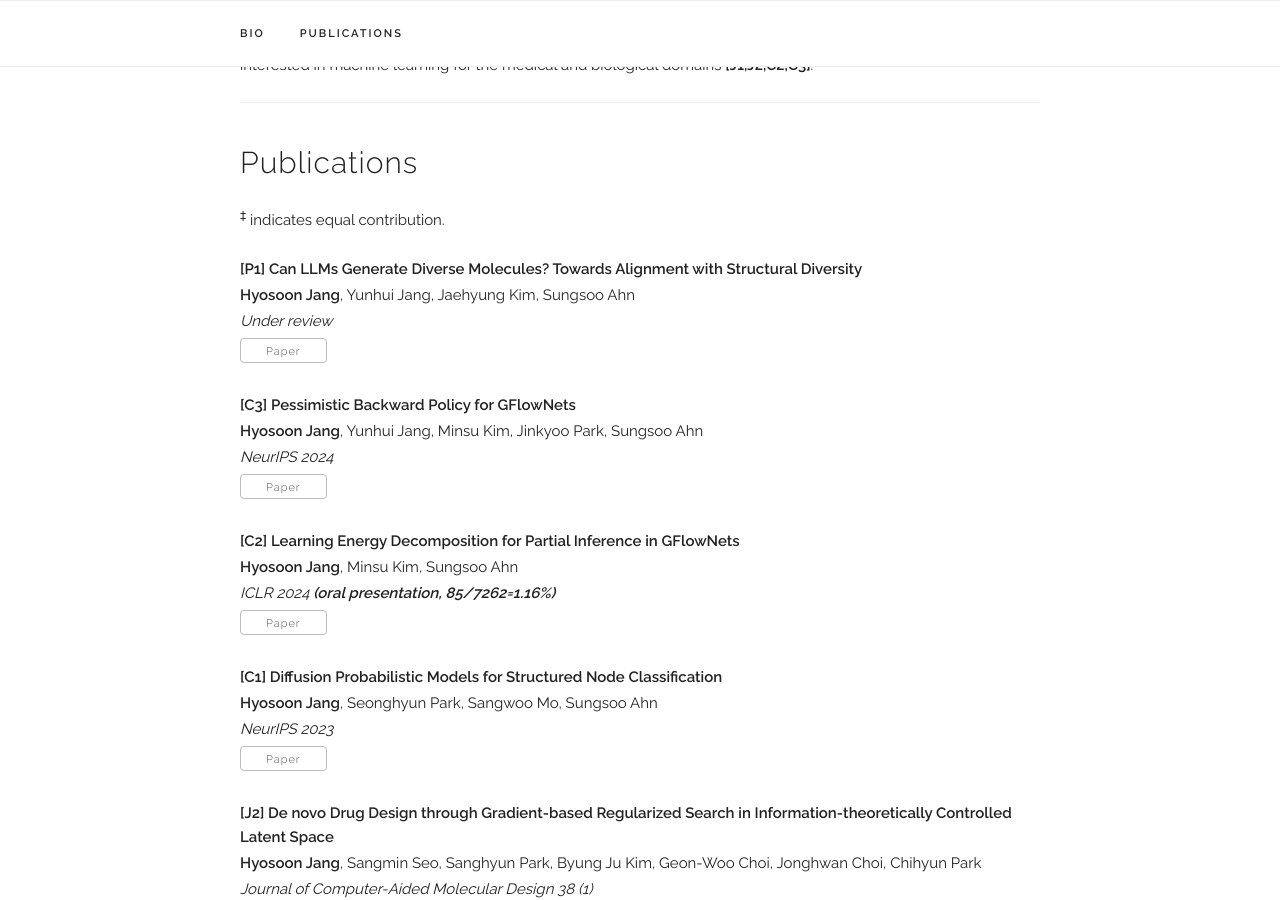
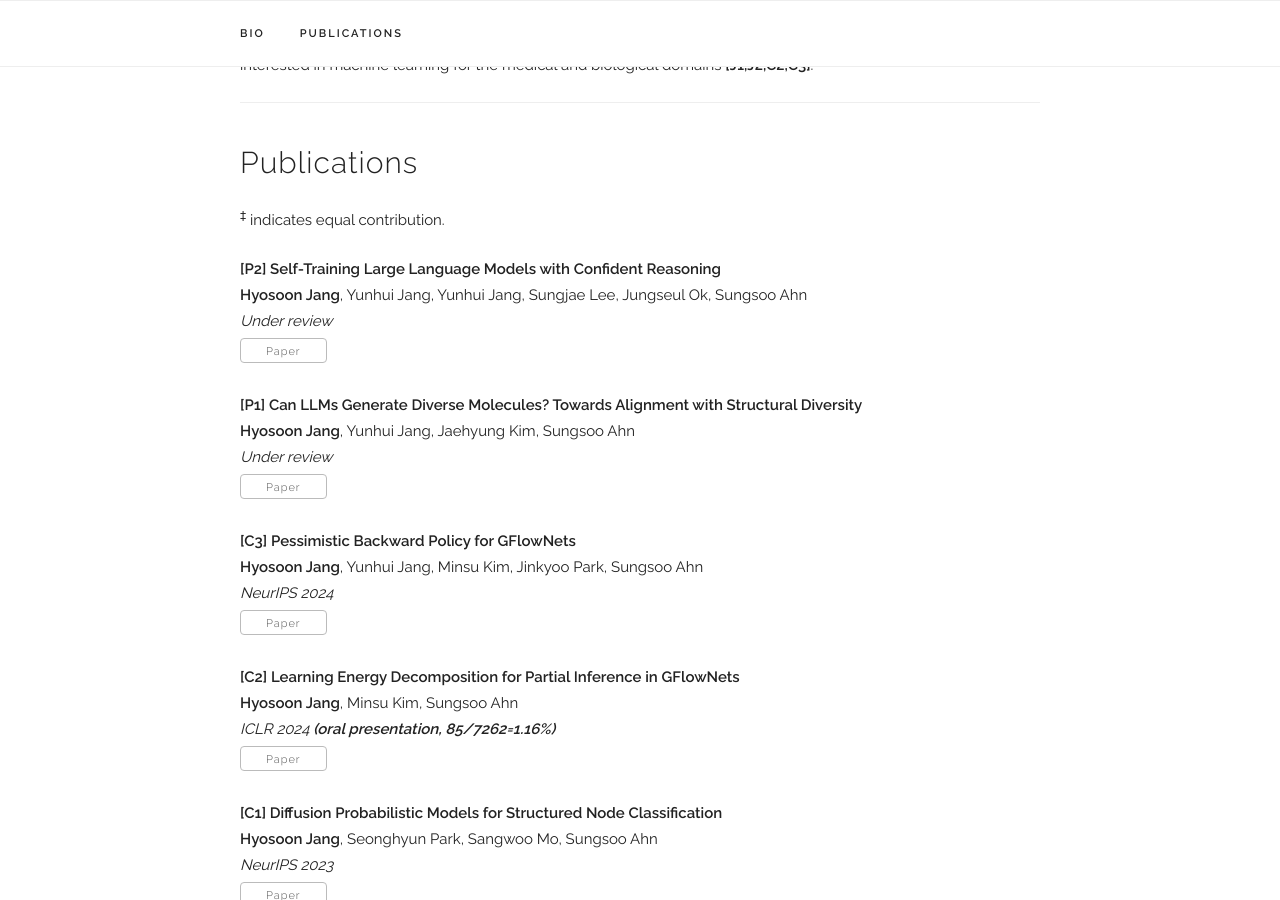
Before and after one commit to hsjang0/hsjang, a Jekyll site: the page built from index.html, in a window 1280 px wide and 900 px high, scrolled down 504 px. Built offline with Jekyll 4.4.1, drawn with Linux system fonts in a browser that asks for light colours; some web fonts are replaced.

Commit message:
Update publications.yaml

```diff
--- a/_data/publications.yaml
+++ b/_data/publications.yaml
@@ -1,4 +1,10 @@
 papers:
+
+  - title: "[P2] Self-Training Large Language Models with Confident Reasoning"
+    authors: "<b>Hyosoon Jang</b>, Yunhui Jang, Yunhui Jang, Sungjae Lee, Jungseul Ok, Sungsoo Ahn"
+    venue: "Under review"
+    selected: y
+    paper_pdf: "/assets/publications/Confidence_Self_Training_of_LLMs (40).pdf"
 
   - title: "[P1] Can LLMs Generate Diverse Molecules? Towards Alignment with Structural Diversity"
     authors: "<b>Hyosoon Jang</b>, Yunhui Jang, Jaehyung Kim, Sungsoo Ahn"
```
